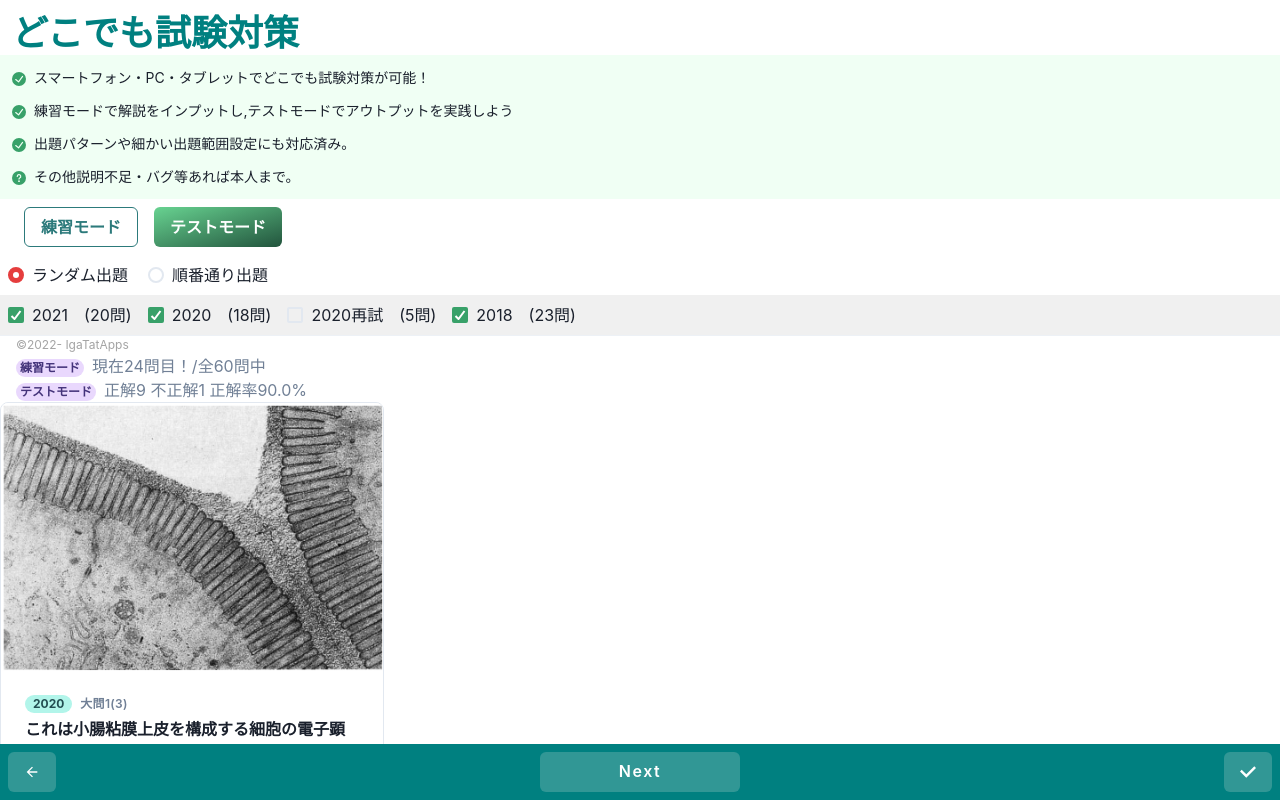
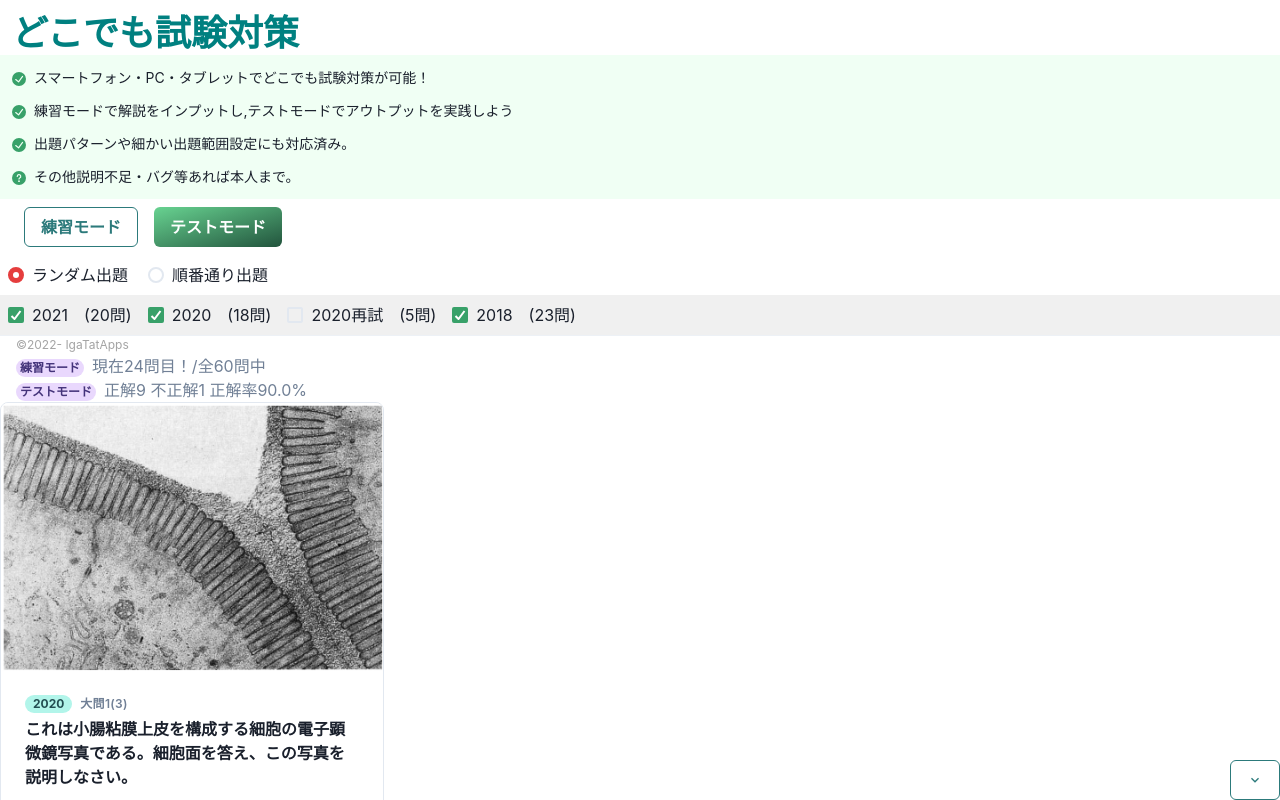
Before and after one commit to Igaki12/Anywhere-studying02, a React (Create React App) app: page / in a window 1280 px wide. Shown: the top 800 px of the page. Built offline with nearby package versions, Linux system fonts and the light colour scheme.

Commit message:
renewed ControlPanel component

```diff
--- a/src/components/ControlPanel.js
+++ b/src/components/ControlPanel.js
@@ -1,32 +1,46 @@
-import {Stack,Button,Spacer} from '@chakra-ui/react';
-import { ArrowBackIcon,CheckIcon } from '@chakra-ui/icons';
+import { Stack, Button, Spacer } from '@chakra-ui/react'
+import { ArrowBackIcon, CheckIcon, ChevronDownIcon } from '@chakra-ui/icons'
 export const ControlPanel = ({}) => {
   return (
     <Stack
-      bg={'teal'}
-      p="2"
-      bottom={'0'}
+      direction="column"
+      spacing={4}
+      align="center"
       position={'fixed'}
-      w="100%"
-      mt={'auto'}
-      direction="row"
+      bottom="0"
+      alignItems={'end'}
+      width="100%"
     >
-      <Button colorScheme="teal" variant="solid">
-        <ArrowBackIcon />
-      </Button>
-      <Spacer />
-      <Button
-        colorScheme="teal"
-        variant="solid"
-        minW={'200px'}
-        letterSpacing="0.1em"
-      >
-        Next
-      </Button>
-      <Spacer />
-      <Button colorScheme="teal" variant="solid">
-        <CheckIcon />
+      <Button colorScheme="teal" variant="outline">
+        <ChevronDownIcon />
       </Button>
     </Stack>
+
+    // <Stack
+    //   bg={'teal'}
+    //   p="2"
+    //   bottom={'0'}
+    //   position={'fixed'}
+    //   w="100%"
+    //   mt={'auto'}
+    //   direction="row"
+    // >
+    //   <Button colorScheme="teal" variant="solid">
+    //     <ArrowBackIcon />
+    //   </Button>
+    //   <Spacer />
+    //   <Button
+    //     colorScheme="teal"
+    //     variant="solid"
+    //     minW={'150px'}
+    //     letterSpacing="0.1em"
+    //   >
+    //     Next
+    //   </Button>
+    //   <Spacer />
+    //   <Button colorScheme="teal" variant="solid">
+    //     <CheckIcon />
+    //   </Button>
+    // </Stack>
   )
 }
```
Also changed, not shown: 7 other files (tests, documents, lock files or other folders).
